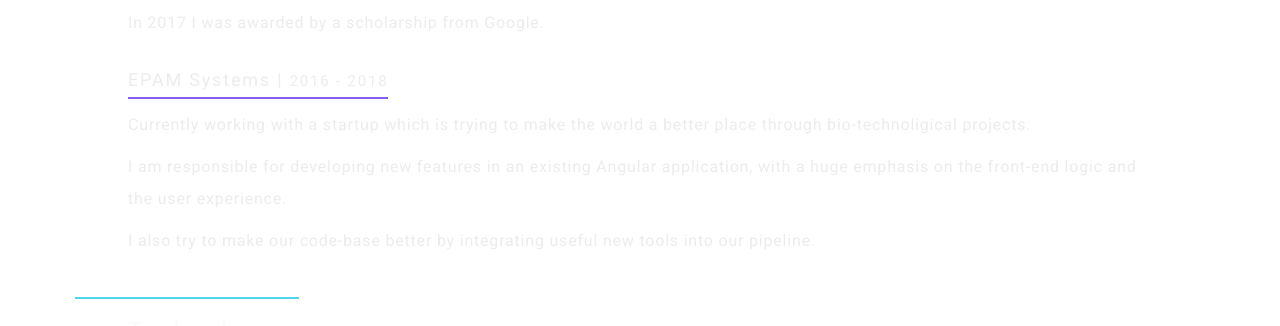
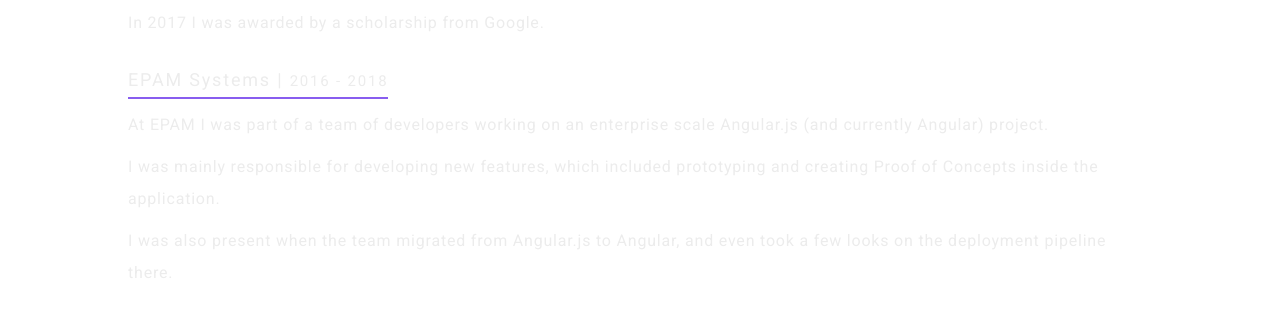
Before and after one commit to blascsi/cv.blascsak.com, a website: page index.html in a window 1280 px wide. Shown: the part 1526-1852 px from the top of the page. Drawn offline with Linux system fonts and the light colour scheme.

Commit message:
Update copy for the Epam systems section

```diff
--- a/index.html
+++ b/index.html
@@ -85,17 +85,18 @@
               EPAM Systems | <small>2016 - 2018</small>
             </div>
             <p class="experience-list__paragraph">
-              Currently working with a startup which is trying to make the world
-              a better place through bio-technoligical projects.
+              At EPAM I was part of a team of developers working on an
+              enterprise scale Angular.js (and currently Angular) project.
             </p>
             <p class="experience-list__paragraph">
-              I am responsible for developing new features in an existing
-              Angular application, with a huge emphasis on the front-end logic
-              and the user experience.
+              I was mainly responsible for developing new features, which
+              included prototyping and creating Proof of Concepts inside the
+              application.
             </p>
             <p class="experience-list__paragraph">
-              I also try to make our code-base better by integrating useful new
-              tools into our pipeline.
+              I was also present when the team migrated from Angular.js to
+              Angular, and even took a few looks on the deployment pipeline
+              there.
             </p>
           </li>
         </ol>
```
